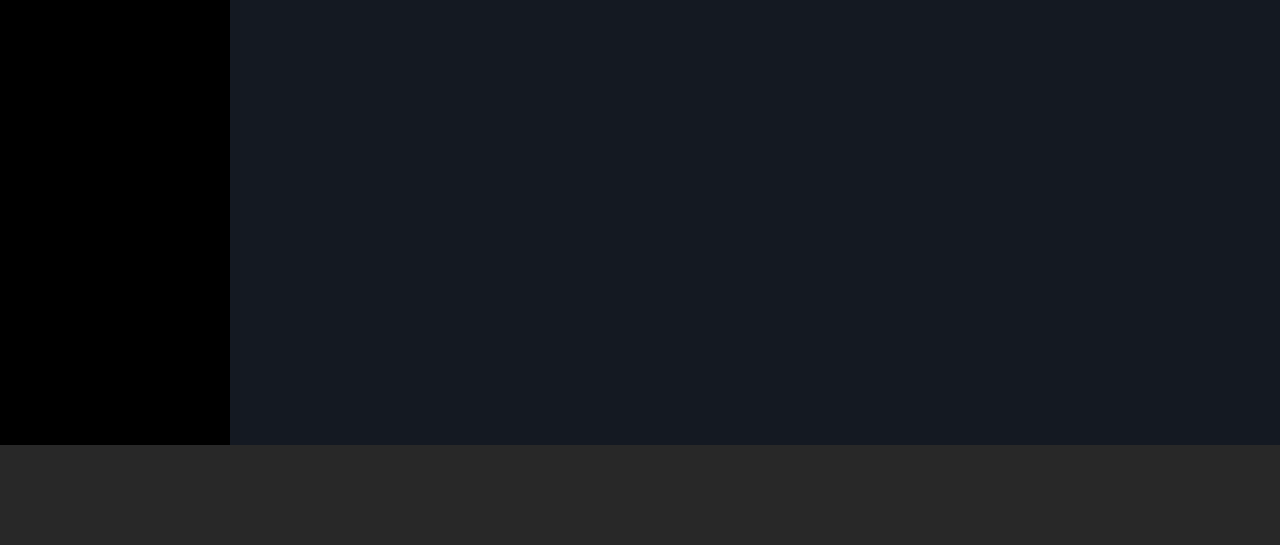
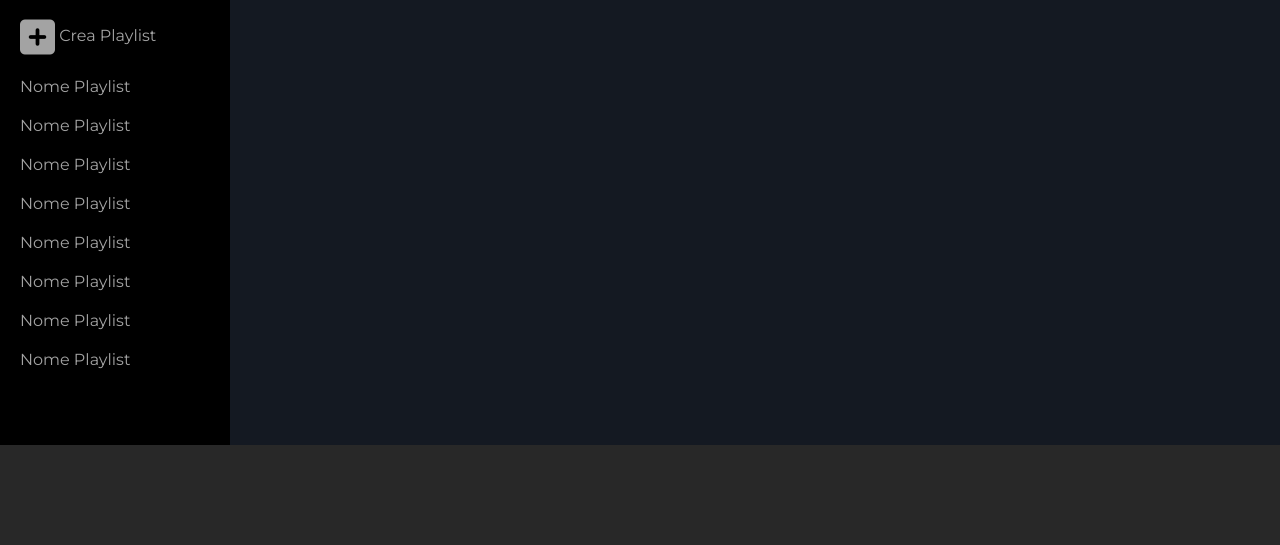
Before and after one commit to Gaki13/html-css-spotifyweb, a plain HTML site: page index.html in a window 1280 px wide. Shown: the part 255-800 px from the top of the page. Drawn offline with Linux system fonts and the light colour scheme.

Commit message:
aggiunta playlist nav di aside

```diff
--- a/css/style.css
+++ b/css/style.css
@@ -64,10 +64,31 @@ body{
 
 .main-nav-aside ul li img{
     height: 30px;
+    vertical-align: middle;
 }
 
 .main-nav-aside ul li:first-of-type{
     border-left: 3px solid #adff2f;
+}
+
+.playlist-nav{
+    color: white;
+    padding-left: 20px;
+}
+
+.playlist-nav ul{
+    list-style: none;
+    margin-top: 20px;
+}
+
+.playlist-nav ul li{
+    margin-bottom: 20px;
+    color: #a3a3a3;
+}
+
+.playlist-nav ul li i{
+    font-size: 40px;
+    vertical-align: middle;
 }
 
 /*-------------
--- a/index.html
+++ b/index.html
@@ -10,6 +10,8 @@
         <link rel="preconnect" href="https://fonts.googleapis.com">
         <link rel="preconnect" href="https://fonts.gstatic.com" crossorigin>
         <link href="https://fonts.googleapis.com/css2?family=Montserrat:wght@400;700&display=swap" rel="stylesheet">
+        <!-- fontawesome -->
+        <link rel="stylesheet" href="https://cdnjs.cloudflare.com/ajax/libs/font-awesome/6.1.1/css/all.min.css" integrity="sha512-KfkfwYDsLkIlwQp6LFnl8zNdLGxu9YAA1QvwINks4PhcElQSvqcyVLLD9aMhXd13uQjoXtEKNosOWaZqXgel0g==" crossorigin="anonymous" referrerpolicy="no-referrer" />
     </head>
     <body>
         <!-- header -->
@@ -41,7 +43,36 @@
                             </ul>
                         </nav>
                         <nav class="playlist-nav">
-
+                            <h3>PLAYLIST</h3>
+                            <ul>
+                                <li>
+                                    <i class="fa-solid fa-square-plus"></i> Crea Playlist
+                                </li>
+                                <li>
+                                    Nome Playlist
+                                </li>
+                                <li>
+                                    Nome Playlist
+                                </li>
+                                <li>
+                                    Nome Playlist
+                                </li>
+                                <li>
+                                    Nome Playlist
+                                </li>
+                                <li>
+                                    Nome Playlist
+                                </li>
+                                <li>
+                                    Nome Playlist
+                                </li>
+                                <li>
+                                    Nome Playlist
+                                </li>
+                                <li>
+                                    Nome Playlist
+                                </li>
+                            </ul>
                         </nav>
                     </div>
 
```
